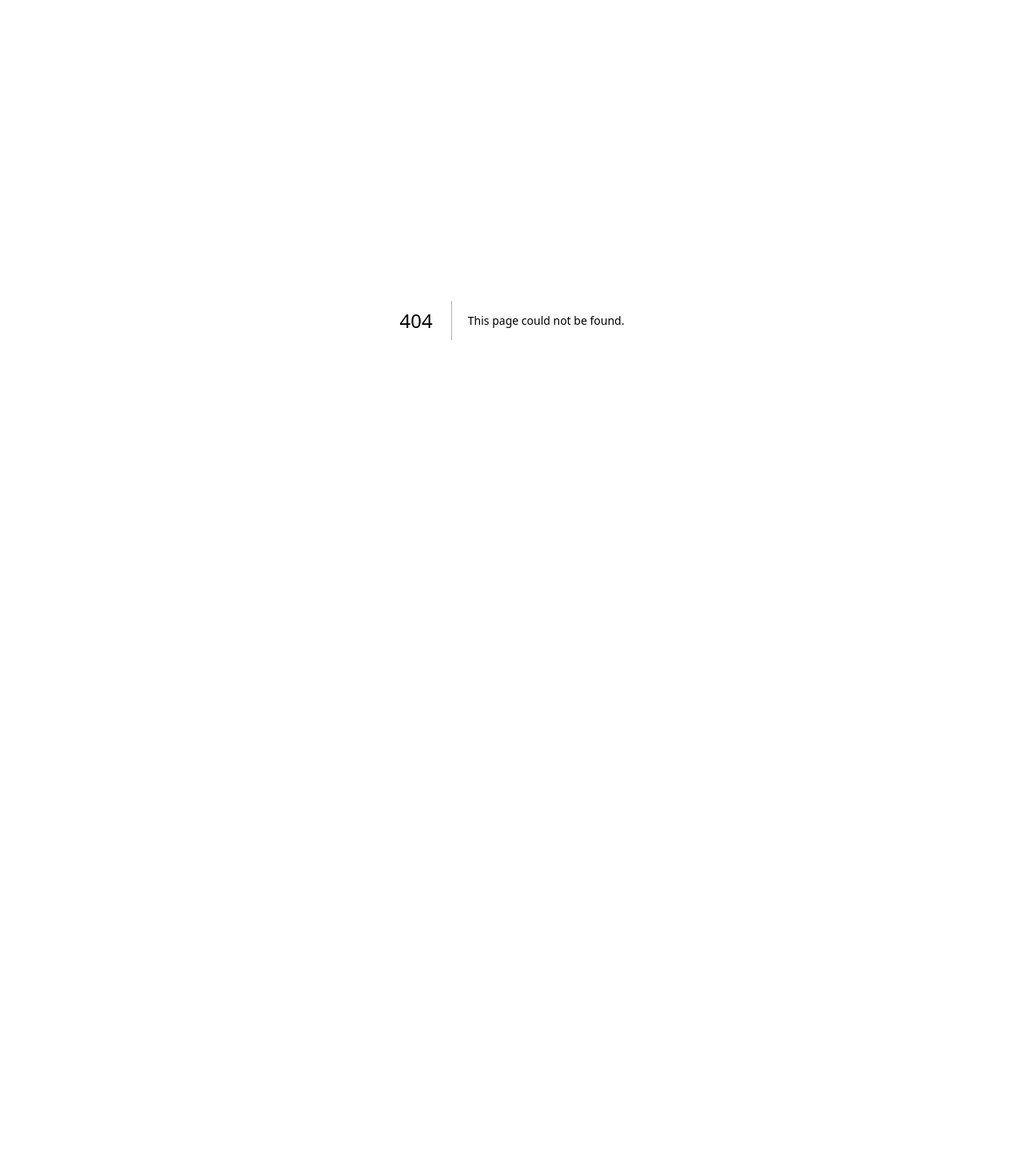
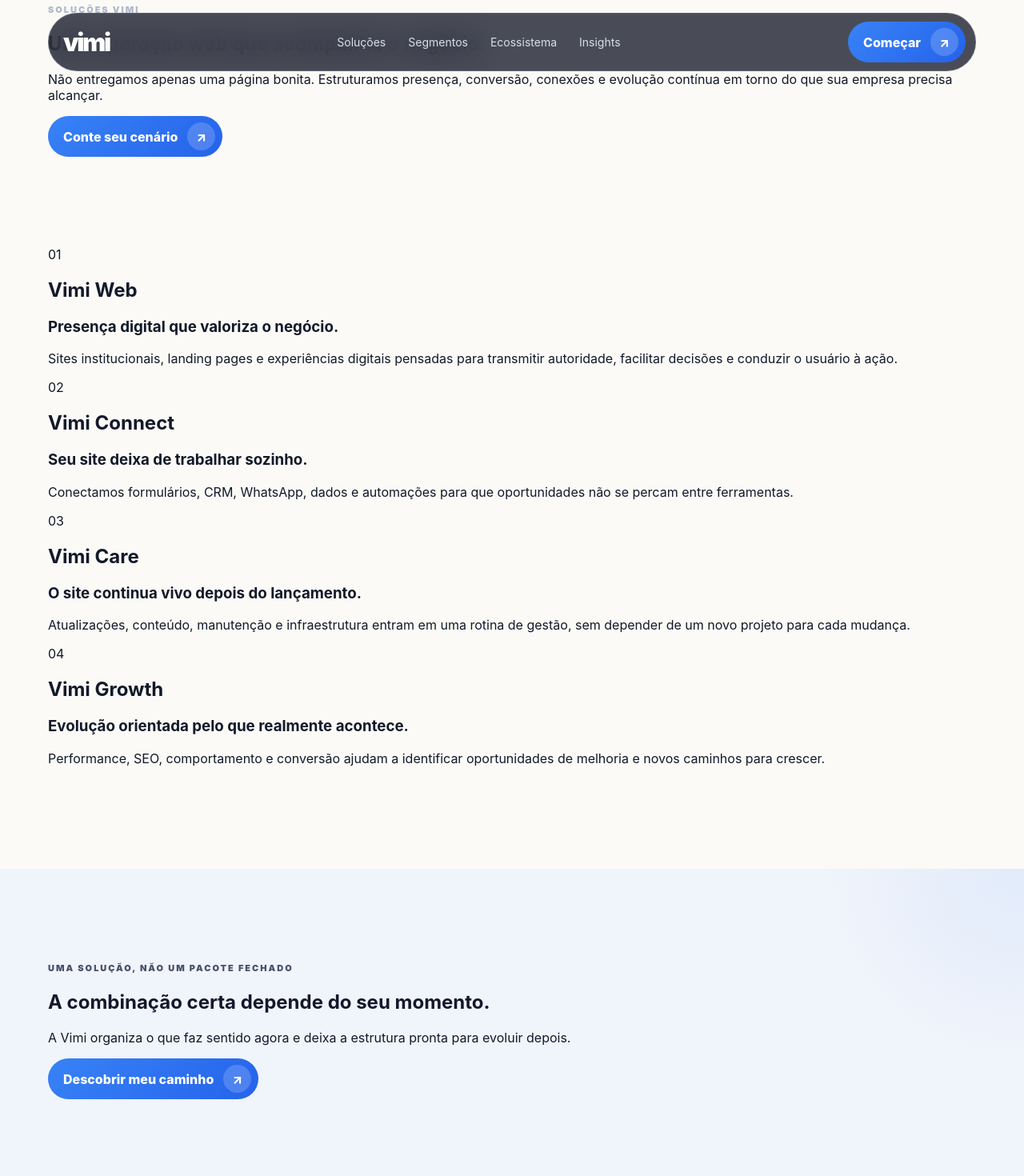
Before and after one commit to vitormiek/Testes, a Next.js app: page /solucoes in a window 1280 px wide. Before the commit this address had no page. Shown: the top 1470 px of the page at 80% size. Before the commit the page ends 800 px from the top, so only its background shows below. Built offline with nearby package versions, Linux system fonts and the light colour scheme.

Commit message:
Vimi conversion evolution: app/solucoes/page.tsx

```diff
--- /dev/null
+++ b/app/solucoes/page.tsx
@@ -0,0 +1,20 @@
+import { MotionEffects } from "@/components/MotionEffects";
+import { SiteNav } from "@/components/SiteNav";
+import { SiteFooter } from "@/components/SiteFooter";
+
+export default function SolucoesPage(){
+  return <>
+    <MotionEffects/><SiteNav/>
+    <main className="marketing-page">
+      <section className="page-hero"><div className="container"><span className="eyebrow">Soluções Vimi</span><h1>Uma operação web que acompanha o negócio.</h1><p>Não entregamos apenas uma página bonita. Estruturamos presença, conversão, conexões e evolução contínua em torno do que sua empresa precisa alcançar.</p><a className="pill primary" href="/#diagnostico">Conte seu cenário <span>↗</span></a></div></section>
+      <section className="section"><div className="container solution-detail-grid">
+        <article className="solution-detail"><span>01</span><h2>Vimi Web</h2><h3>Presença digital que valoriza o negócio.</h3><p>Sites institucionais, landing pages e experiências digitais pensadas para transmitir autoridade, facilitar decisões e conduzir o usuário à ação.</p></article>
+        <article className="solution-detail"><span>02</span><h2>Vimi Connect</h2><h3>Seu site deixa de trabalhar sozinho.</h3><p>Conectamos formulários, CRM, WhatsApp, dados e automações para que oportunidades não se percam entre ferramentas.</p></article>
+        <article className="solution-detail"><span>03</span><h2>Vimi Care</h2><h3>O site continua vivo depois do lançamento.</h3><p>Atualizações, conteúdo, manutenção e infraestrutura entram em uma rotina de gestão, sem depender de um novo projeto para cada mudança.</p></article>
+        <article className="solution-detail"><span>04</span><h2>Vimi Growth</h2><h3>Evolução orientada pelo que realmente acontece.</h3><p>Performance, SEO, comportamento e conversão ajudam a identificar oportunidades de melhoria e novos caminhos para crescer.</p></article>
+      </div></section>
+      <section className="section soft"><div className="container centered-cta"><span className="eyebrow dark">Uma solução, não um pacote fechado</span><h2>A combinação certa depende do seu momento.</h2><p>A Vimi organiza o que faz sentido agora e deixa a estrutura pronta para evoluir depois.</p><a className="pill primary" href="/#diagnostico">Descobrir meu caminho <span>↗</span></a></div></section>
+    </main>
+    <SiteFooter/>
+  </>;
+}
```
